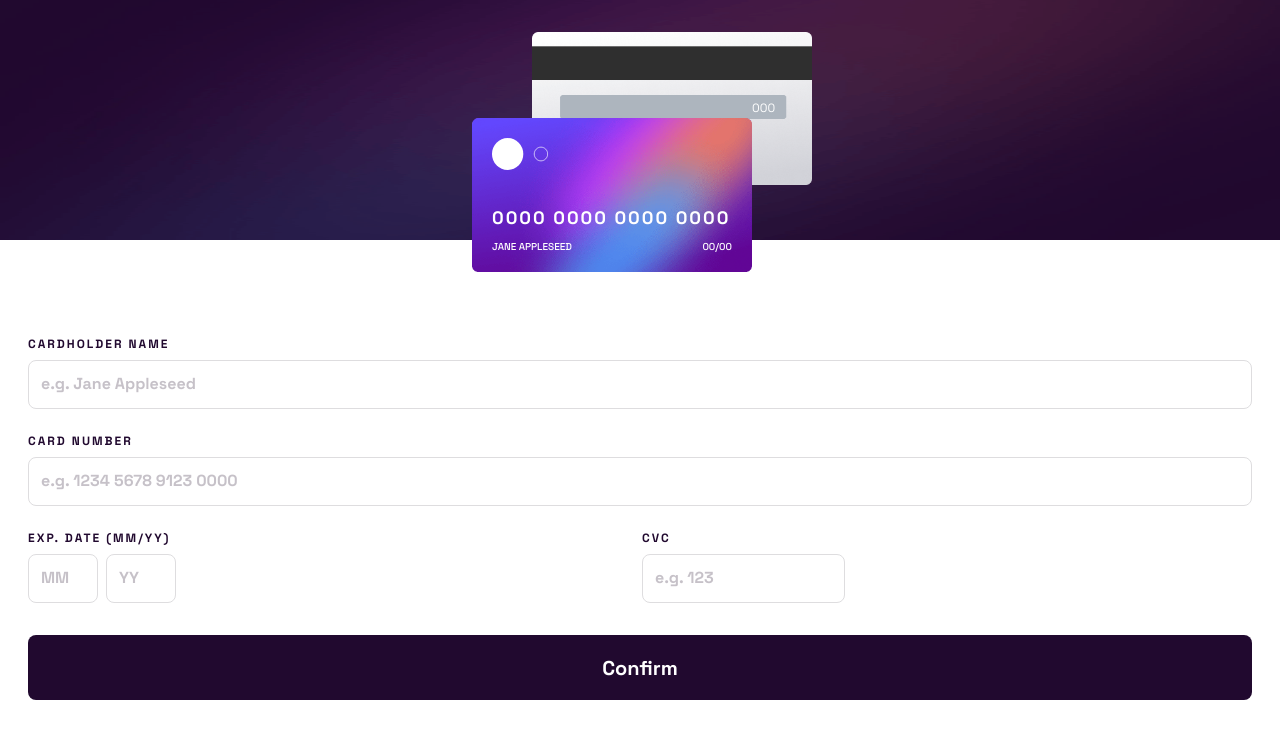
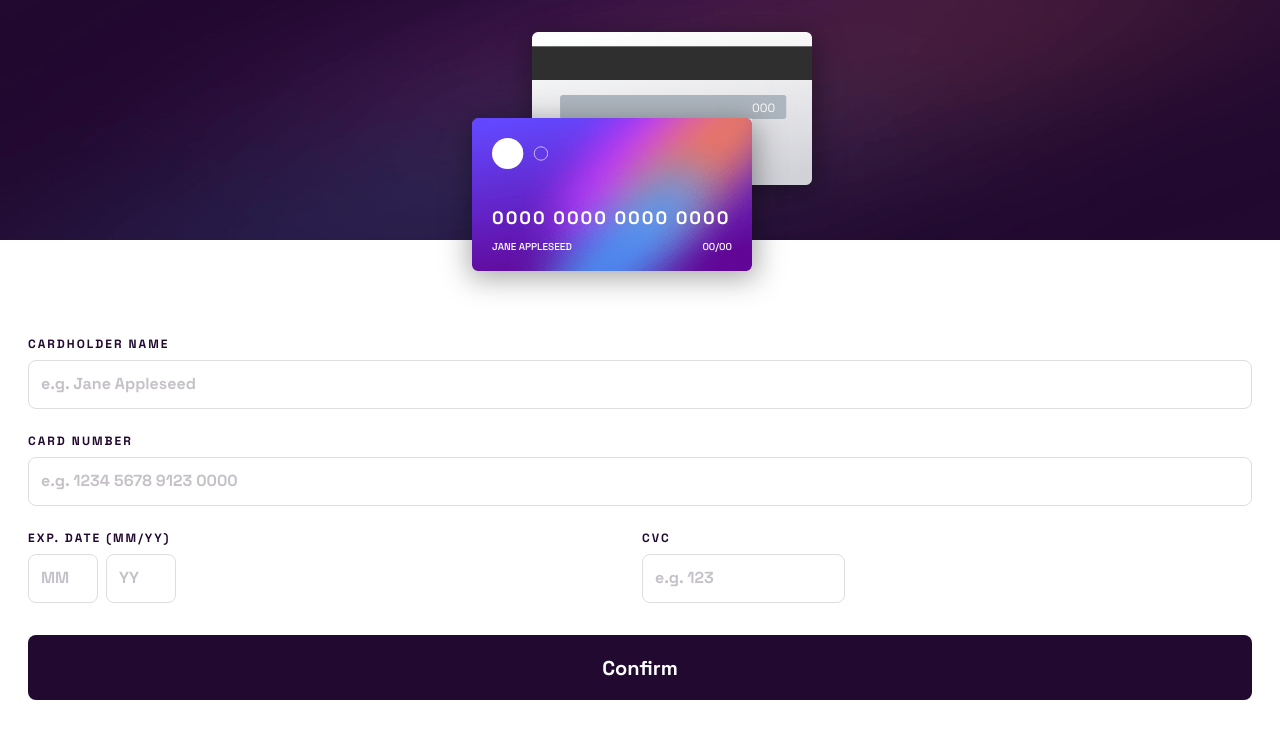
Before and after one commit to lbdevDesign/bankForm, a React (Create React App) app: page / in a window 1280 px wide. Shown: the top 738 px of the page. Built offline with nearby package versions, Linux system fonts and the light colour scheme.

Commit message:
boxshadow

```diff
--- a/src/components/hero/hero.scss
+++ b/src/components/hero/hero.scss
@@ -8,6 +8,9 @@
     &__verso {
         position: relative;
         margin: 32px 0 0 64px;
+        height: 150px;
+        -webkit-box-shadow: 1px 7px 27px 3px rgba(0,0,0,0.35);
+        box-shadow: 1px 7px 27px 3px rgba(0,0,0,0.35);
         &__security {
             font-size: 12px;
             position: absolute;
@@ -21,7 +24,10 @@
     }
     &__recto {
         position: relative;
-        margin: -72px 0 0 -56px;
+        margin: -64px 0 0 -56px;
+        height: 150px;
+        -webkit-box-shadow: 1px 7px 27px 3px rgba(0,0,0,0.35);
+        box-shadow: 1px 7px 27px 3px rgba(0,0,0,0.35);
         &__cardLogo {
             width: 56px;
             position: absolute;
```
